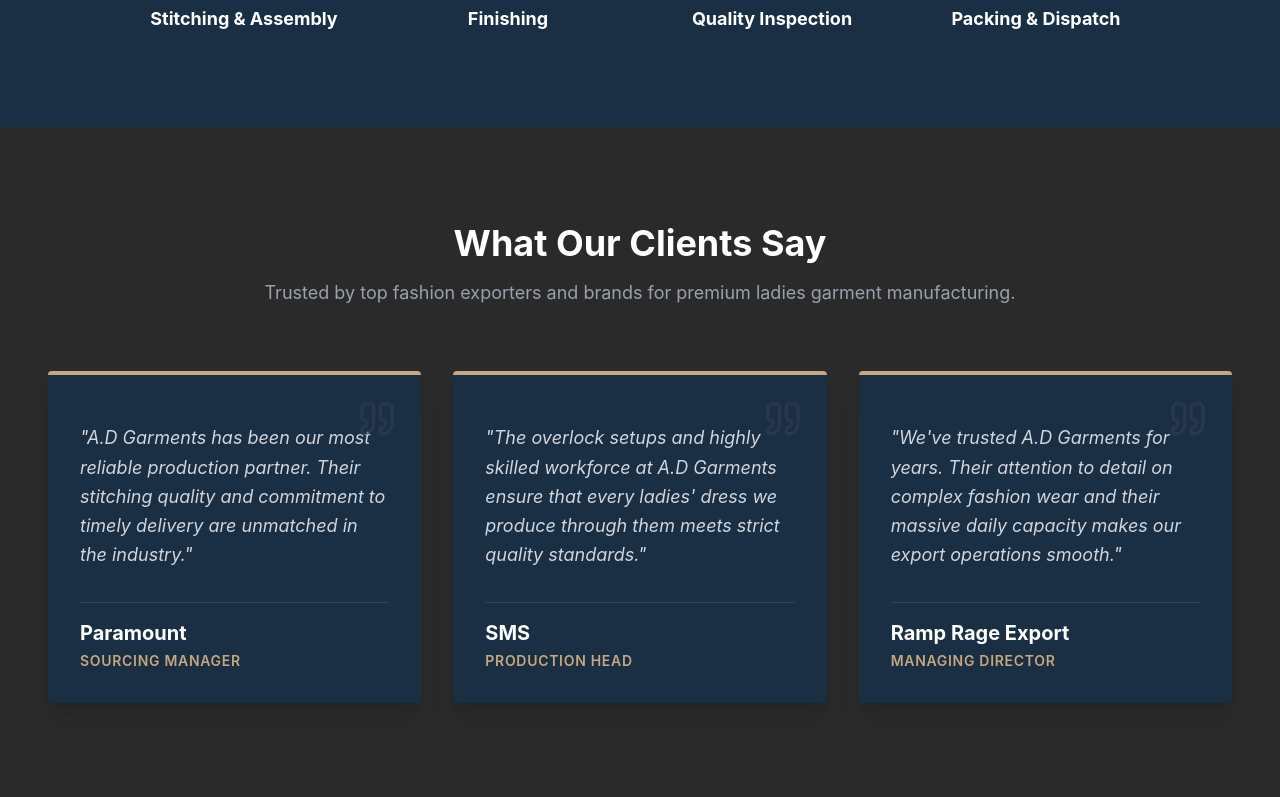
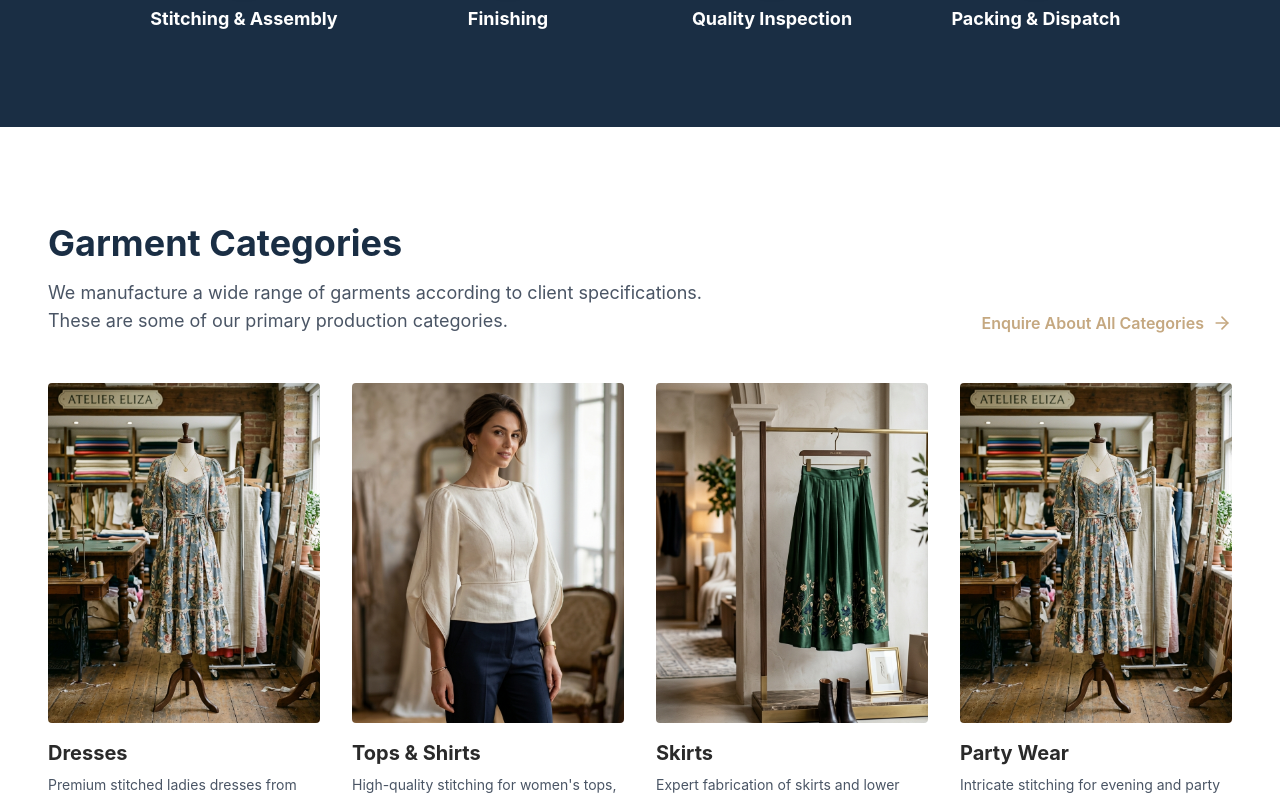
Before and after one commit to sadhna1118/A.D-Garments, a React (Vite) app in the folder frontend/: page / in a window 1280 px wide. Shown: the part 2840-3637 px from the top of the page. Built offline with nearby package versions, Linux system fonts and the light colour scheme.

Commit message:
Fix UI issues and remove unused sections

```diff
--- a/frontend/src/pages/Home.tsx
+++ b/frontend/src/pages/Home.tsx
@@ -6,8 +6,7 @@ import ProcessSection from "../components/sections/ProcessSection";
 import CategoriesSection from "../components/sections/CategoriesSection";
 import InfrastructureSection from "../components/sections/InfrastructureSection";
 import QualitySection from "../components/sections/QualitySection";
-import ClientsSection from "../components/sections/ClientsSection";
-import TestimonialsSection from "../components/sections/TestimonialsSection";
+
 
 const Home = () => {
   return (
@@ -90,11 +89,9 @@ const Home = () => {
 
       <ServicesSection />
       <ProcessSection />
-      <TestimonialsSection />
       <CategoriesSection />
       <InfrastructureSection />
       <QualitySection />
-      <ClientsSection />
       {/* Final CTA */}
       <section className="py-24 bg-brand-gold text-brand-navy text-center">
         <div className="container mx-auto px-6 max-w-3xl">
```
Also changed, not shown: 1 other file (tests, documents, lock files or other folders).
